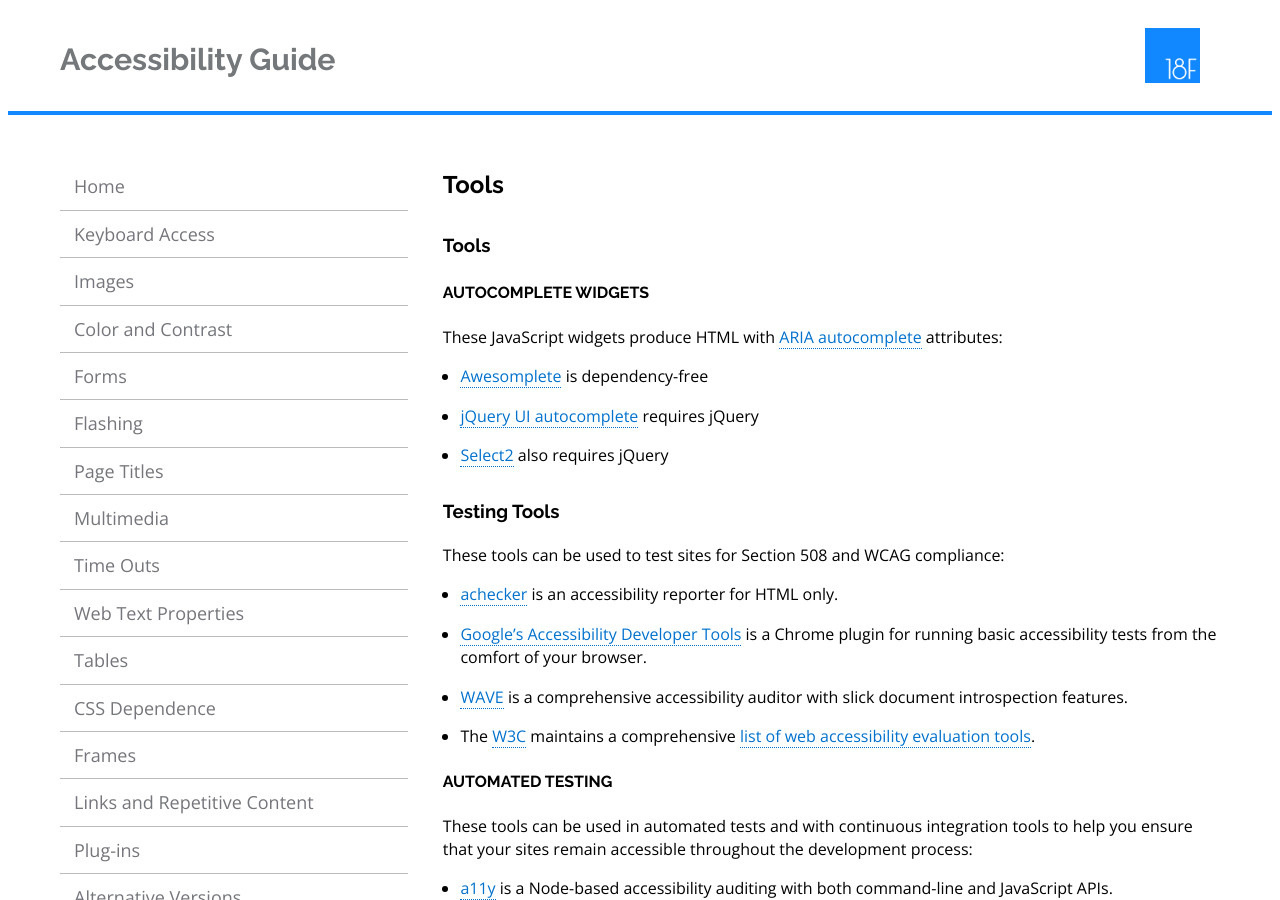
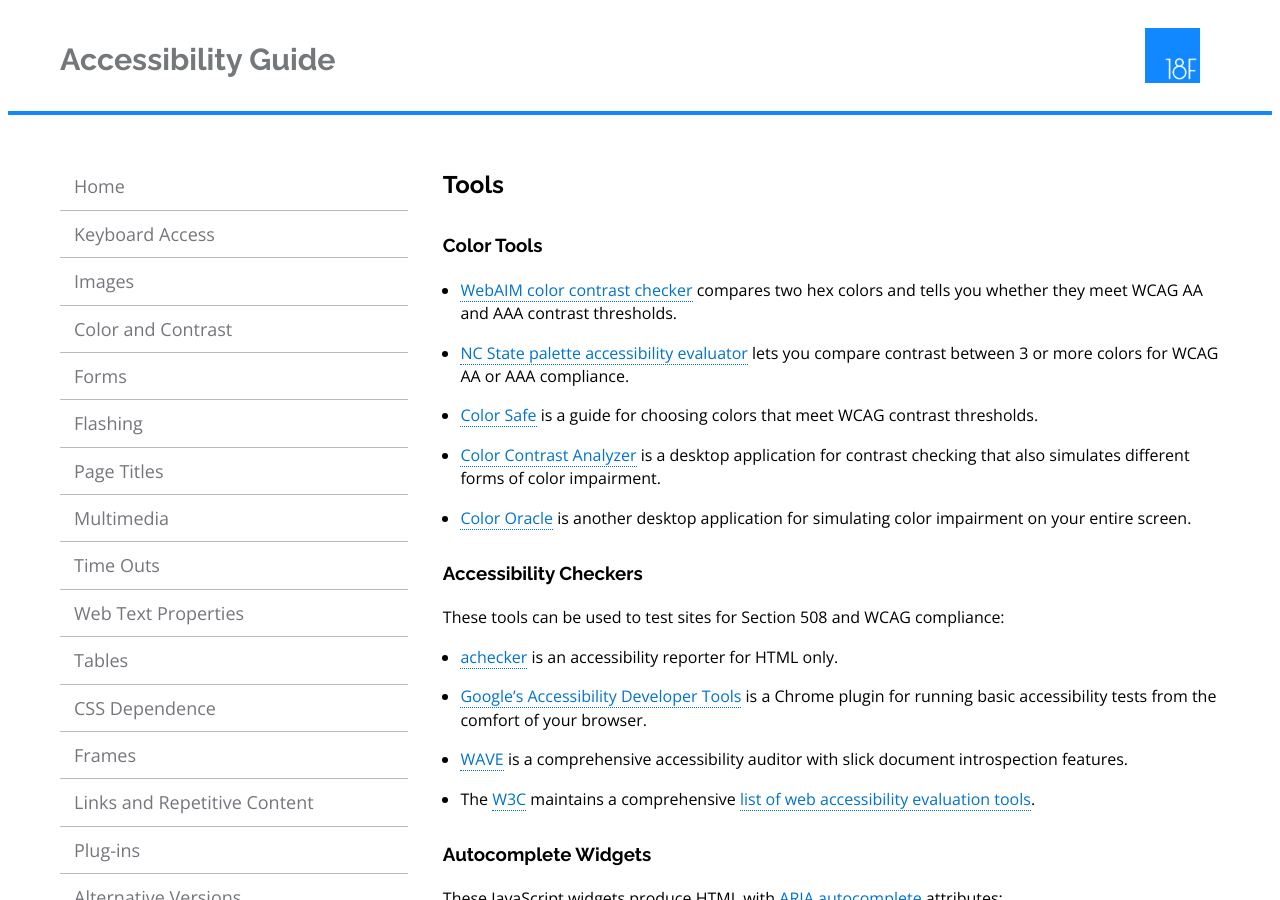
Before and after one commit to 18F/accessibility, a Jekyll site: the page built from pages/tools.md, in a window 1280 px wide and 900 px high. Built offline with Jekyll 4.4.1, drawn with Linux system fonts in a browser that asks for light colours; nearby versions of some CDN libraries; Markdown is read by kramdown in place of the engine named in the settings; some of the changed text lies outside the part shown.

Commit message:
add color tools, shuffle stuff around

```diff
--- a/pages/tools.md
+++ b/pages/tools.md
@@ -6,16 +6,14 @@
 page_title: Accessibility-friendly Tools
 ---
 
-### Tools
+### Color Tools
+* [WebAIM color contrast checker](http://webaim.org/resources/contrastchecker/) compares two hex colors and tells you whether they meet WCAG AA and AAA contrast thresholds.
+* [NC State palette accessibility evaluator](http://accessibility.oit.ncsu.edu/tools/color-contrast/) lets you compare contrast between 3 or more colors for WCAG AA or AAA compliance.
+* [Color Safe](http://colorsafe.co/) is a guide for choosing colors that meet WCAG contrast thresholds.
+* [Color Contrast Analyzer](http://www.paciellogroup.com/resources/contrastanalyser/) is a desktop application for contrast checking that also simulates different forms of color impairment.
+* [Color Oracle](http://colororacle.org/) is another desktop application for simulating color impairment on your entire screen.
 
-#### Autocomplete Widgets
-These JavaScript widgets produce HTML with [ARIA autocomplete] attributes:
-
-* [Awesomplete](http://leaverou.github.io/awesomplete/) is dependency-free
-* [jQuery UI autocomplete](http://jqueryui.com/autocomplete/) requires jQuery
-* [Select2](https://select2.github.io/) also requires jQuery
-
-### Testing Tools
+### Accessibility Checkers
 These tools can be used to test sites for Section 508 and WCAG compliance:
 
 * [achecker](http://achecker.ca/) is an accessibility reporter for HTML only.
@@ -23,7 +21,14 @@
 * [WAVE](http://wave.webaim.org/) is a comprehensive accessibility auditor with slick document introspection features.
 * The [W3C](http://www.w3.org/) maintains a comprehensive [list of web accessibility evaluation tools](http://www.w3.org/WAI/ER/tools/).
 
-#### Automated Testing
+### Autocomplete Widgets
+These JavaScript widgets produce HTML with [ARIA autocomplete] attributes:
+
+* [Awesomplete](http://leaverou.github.io/awesomplete/) is dependency-free
+* [jQuery UI autocomplete](http://jqueryui.com/autocomplete/) requires jQuery
+* [Select2](https://select2.github.io/) also requires jQuery
+
+### Automated Testing
 These tools can be used in automated tests and with continuous integration
 tools to help you ensure that your sites remain accessible throughout the
 development process:
```
